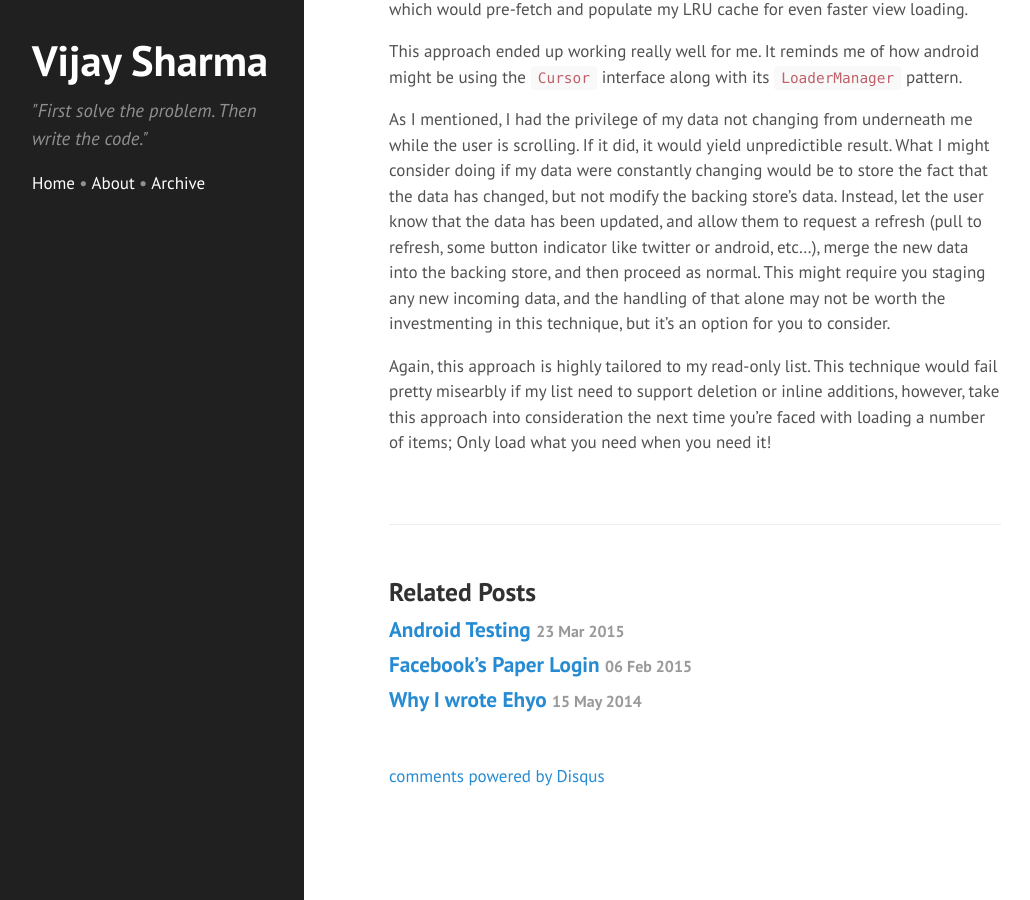
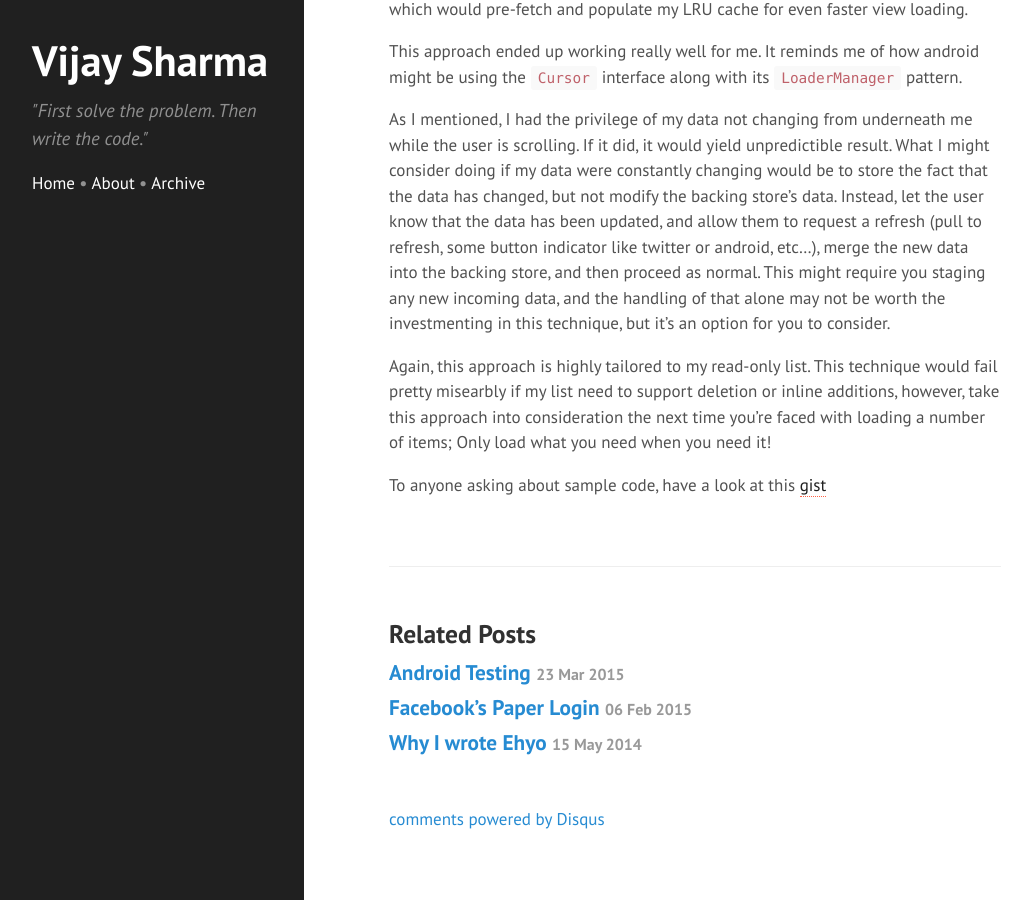
Before and after one commit to vijaysharm/vijaysharm.github.io, a Jekyll site: the page built from _posts/2015-09-08-loading-a-million-items.md, in a window 1280 px wide and 900 px high, scrolled down 2791 px. Shown: the whole window, without its empty margins (2-1032 px from the left). Built offline with Jekyll 4.4.1, drawn with Linux system fonts in a browser that asks for light colours; Markdown is read by kramdown in place of the engine named in the settings; comment, search, counter and statistics services are not loaded.

Commit message:
added link

```diff
--- a/_posts/2015-09-08-loading-a-million-items.md
+++ b/_posts/2015-09-08-loading-a-million-items.md
@@ -85,3 +85,5 @@ This approach ended up working really well for me. It reminds me of how android
 As I mentioned, I had the privilege of my data not changing from underneath me while the user is scrolling. If it did, it would yield unpredictible result. What I might consider doing if my data were constantly changing would be to store the fact that the data has changed, but not modify the backing store's data. Instead, let the user know that the data has been updated, and allow them to request a refresh (pull to refresh, some button indicator like twitter or android, etc...), merge the new data into the backing store, and then proceed as normal. This might require you staging any new incoming data, and the handling of that alone may not be worth the investmenting in this technique, but it's an option for you to consider.
 
 Again, this approach is highly tailored to my read-only list. This technique would fail pretty misearbly if my list need to support deletion or inline additions, however, take this approach into consideration the next time you're faced with loading a number of items; Only load what you need when you need it!
+
+To anyone asking about sample code, have a look at this [gist](https://gist.github.com/vijaysharm/17045deae91e3174190e)
```
